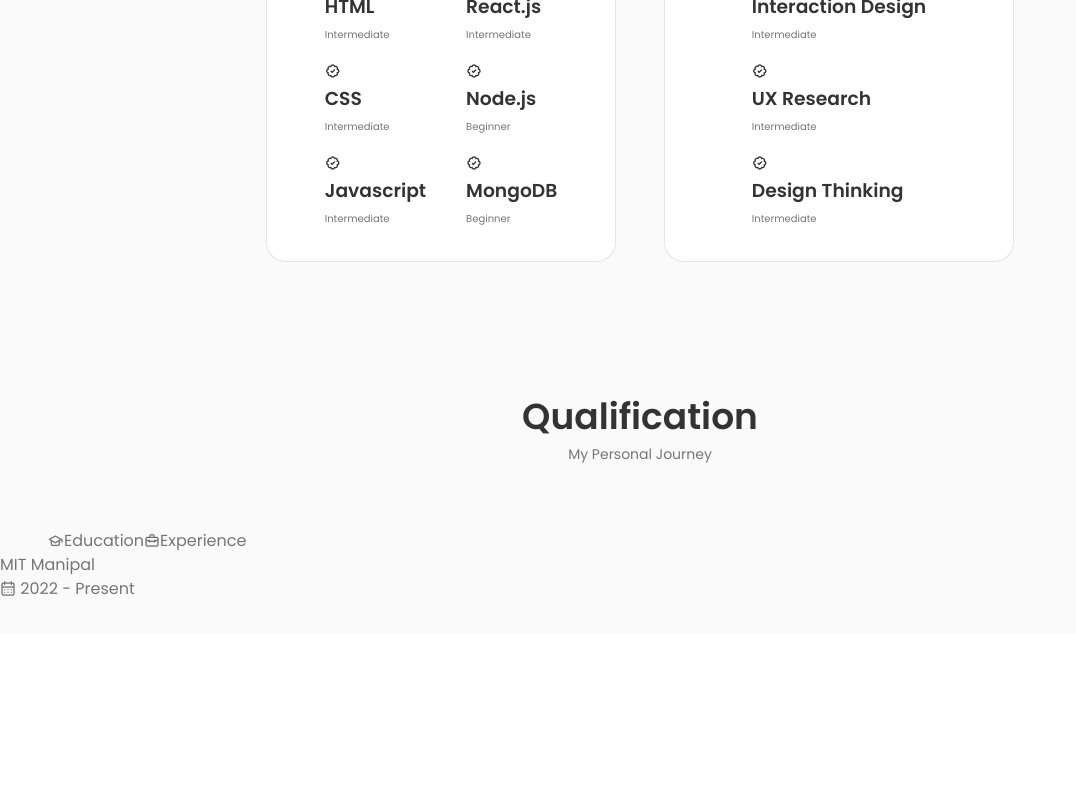
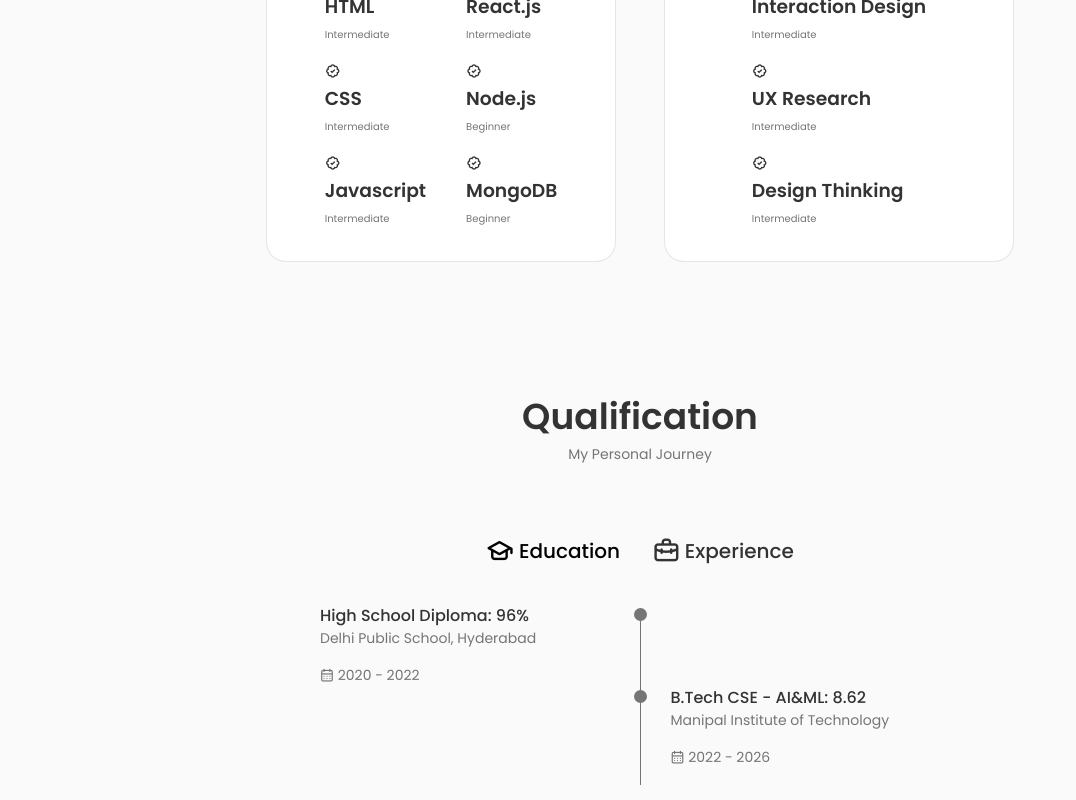
Before and after one commit to uditagowdety/react-portfolio, a React (Vite) app: page / in a window 1280 px wide. Shown: the part 1005-1805 px from the top of the page, without its empty margins (0-1076 px from the left). Before the commit the page ends 1638 px from the top, so only its background shows below. Built offline with nearby package versions, Linux system fonts and the light colour scheme.

Commit message:
qualifications done (minus responsive)

```diff
--- a/src/components/qualification/Qualification.jsx
+++ b/src/components/qualification/Qualification.jsx
@@ -1,7 +1,13 @@
-import React from 'react'
+import React,{ useState } from 'react'
 import "./qualification.css";
 
 const Qualification = () => {
+    const [toggleState, setToggleState]=useState(1);
+
+    const toggleTab=(index) => {
+        setToggleState(index);
+    };
+
   return (
     <section className="qualification section">
         <h2 className="section__title">Qualification</h2>
@@ -9,30 +15,117 @@
 
         <div className="qualification__container container">
             <div className="qualification__tabs">
-                <div className="qualification__button qualification__active button--flex">
-                    <i className="uil uil-graduation-cap qualification__icon"></i> Education
+                <div className={toggleState===1?"qualification__button qualification__active button--flex":"qualification__button button--flex"}
+                onClick={()=>toggleTab(1)}>
+                    <i className="uil uil-graduation-cap qualification__icon"></i> {" "} Education
                 </div>
 
-                <div className="qualification__button button--flex">
-                    <i className="uil uil-briefcase-alt qualification__icon"></i> Experience
+                <div className={toggleState===2?"qualification__button qualification__active button--flex":"qualification__button button--flex"}
+                onClick={()=>toggleTab(2)}>
+                    <i className="uil uil-briefcase-alt qualification__icon"></i>{" "} Experience
                 </div>
             </div>
         </div>
 
         <div className="qualification__sections">
-            <div className="qualification__content">
+            <div className={toggleState===1?"qualification__content qualification__content-active":"qualification__content"}
+            onClick={()=>toggleTab(1)}>
                 <div className="qualification__data">
                     <div>
-                        <h3 className="qualification__title"></h3>
-                        <span className="qualification__subtitle">MIT Manipal</span>
+                        <h3 className="qualification__title">High School Diploma: 96%</h3>
+                        <span className="qualification__subtitle">Delhi Public School, Hyderabad</span>
                         <div className="qualification__calendar">
-                            <i className="uil uil-calendar-alt"></i> 2022 - Present
+                            <i className="uil uil-calendar-alt"></i> 2020 - 2022
                         </div>
                     </div>
 
                     <div>
                         <span className="qualification__rounder"></span>
                         <span className="qualification__line"></span>
+                    </div>
+                </div>
+
+                <div className="qualification__data">
+                    <div></div>
+
+                    <div>
+                        <span className="qualification__rounder"></span>
+                        <span className="qualification__line"></span>
+                    </div>
+
+                    <div>
+                        <h3 className="qualification__title">B.Tech CSE - AI&ML: 8.62</h3>
+                        <span className="qualification__subtitle">Manipal Institute of Technology</span>
+                        <div className="qualification__calendar">
+                            <i className="uil uil-calendar-alt"></i> 2022 - 2026
+                        </div>
+                    </div>
+                </div>
+            </div>
+
+            <div className={toggleState===2?"qualification__content qualification__content-active":"qualification__content"}
+            onClick={()=>toggleTab(2)}>
+                <div className="qualification__data">
+                    <div>
+                        <h3 className="qualification__title">UX + AI Researcher</h3>
+                        <span className="qualification__subtitle">AIxDesign</span>
+                        <div className="qualification__calendar">
+                            <i className="uil uil-calendar-alt"></i> 2024 - Present
+                        </div>
+                    </div>
+
+                    <div>
+                        <span className="qualification__rounder"></span>
+                        <span className="qualification__line"></span>
+                    </div>
+                </div>
+
+                <div className="qualification__data">
+                    <div></div>
+
+                    <div>
+                        <span className="qualification__rounder"></span>
+                        <span className="qualification__line"></span>
+                    </div>
+
+                    <div>
+                        <h3 className="qualification__title">Research Assistant</h3>
+                        <span className="qualification__subtitle">MIT Manipal, Batch Reactor Lab</span>
+                        <div className="qualification__calendar">
+                            <i className="uil uil-calendar-alt"></i> 2024 - Present
+                        </div>
+                    </div>
+                </div>
+
+                <div className="qualification__data">
+                    <div>
+                        <h3 className="qualification__title">More Stuff</h3>
+                        <span className="qualification__subtitle">Coming Soon</span>
+                        <div className="qualification__calendar">
+                            <i className="uil uil-calendar-alt"></i> 2024 - Present
+                        </div>
+                    </div>
+
+                    <div>
+                        <span className="qualification__rounder"></span>
+                        <span className="qualification__line"></span>
+                    </div>
+                </div>
+
+                <div className="qualification__data">
+                    <div></div>
+
+                    <div>
+                        <span className="qualification__rounder"></span>
+                        <span className="qualification__line"></span>
+                    </div>
+
+                    <div>
+                        <h3 className="qualification__title">More Stuff</h3>
+                        <span className="qualification__subtitle">Coming Soon</span>
+                        <div className="qualification__calendar">
+                            <i className="uil uil-calendar-alt"></i> 2024 - Present
+                        </div>
                     </div>
                 </div>
             </div>
--- a/src/components/qualification/qualification.css
+++ b/src/components/qualification/qualification.css
@@ -0,0 +1,83 @@
+.qualification__container{
+    /* max-width: 768px; */
+    /* background-color: blueviolet; */
+}
+
+.qualification__tabs{
+    display: flex;
+    justify-content: center;
+    margin-bottom: var(--mb-2);
+}
+
+.qualification__button{
+    font-size: var(--h3-font-size);
+    font-weight: var(--font-medium);
+    color: var(--title-color);
+    margin: 0 var(--mb-1);
+    cursor: pointer;
+}
+
+.qualification__button:hover{
+    color: var(--title-color-dark);
+}
+
+.qualification__icon{
+    font-size: 1.8rem;
+    margin-right: var(--mb-0-25);
+}
+
+.qualification__active{
+    color: var(--title-color-dark);
+}
+
+.qualification__sections{
+    display: grid;
+    grid-template-columns: 0.5fr;
+    justify-content: center;
+}
+
+.qualification__content{
+    display: none;
+}
+
+.qualification__content-active{
+    /* background-color: brown; */
+    display: block;
+}
+
+.qualification__data{
+    display: grid;
+    grid-template-columns: 1fr max-content 1fr;
+    column-gap: 1.5rem;
+}
+
+.qualification__title{
+    font-size: var(--normal-font-size);
+    font-weight: var(--font-medium);
+}
+
+.qualification__subtitle{
+    display: block;
+    font-size: var(--small-font-size);
+    margin-bottom: var(--mb-1);
+}
+
+.qualification__calendar{
+    font-size: var(--small-font-size);
+}
+
+.qualification__rounder{
+    display: inline-block;
+    width: 13px;
+    height: 13px;
+    background-color: var(--text-color);
+    border-radius: 50%;
+}
+
+.qualification__line{
+    display: block;
+    width: 1px;
+    height: 100%;
+    background-color: var(--text-color);
+    transform: translate(6px,-7px);
+}
```
